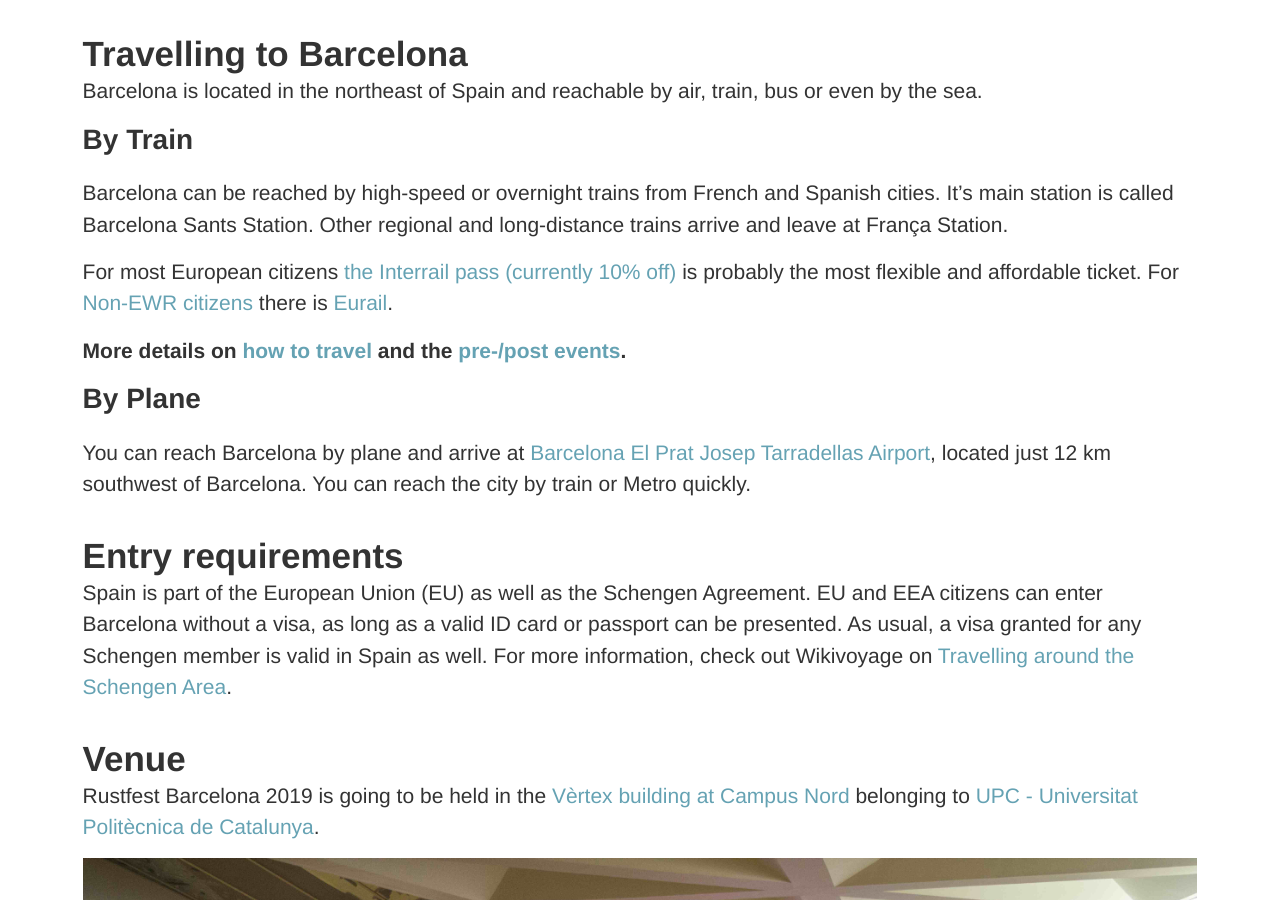
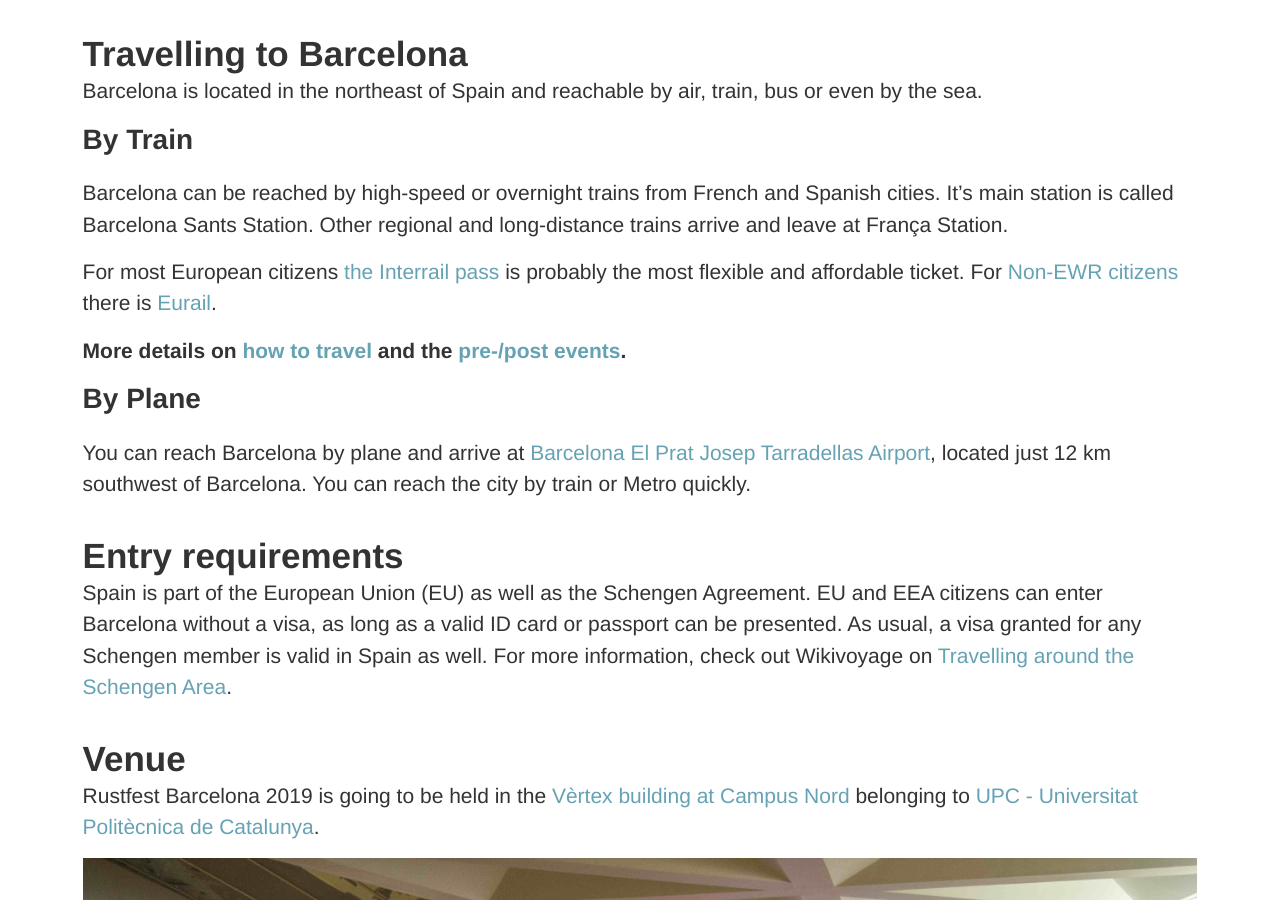
Before and after one commit to RustFestEU/barcelona.rustfest.eu, a Jekyll site: the page built from location.md, in a window 1280 px wide and 900 px high, scrolled down 1441 px. Built offline with Jekyll 4.4.1, drawn with Linux system fonts in a browser that asks for light colours; nearby versions of some CDN libraries; a script that is not in the unit is left out.

Commit message:
update the interrail 10% off link

```diff
--- a/location.md
+++ b/location.md
@@ -39,7 +39,7 @@
 It's main station is called Barcelona Sants Station.
 Other regional and long-distance trains arrive and leave at França Station.
 
-For most European citizens [the Interrail pass (currently 10% off)](https://www.interrail.eu/en/autumn-sale/global-pass) is probably the most flexible and affordable ticket.
+For most European citizens [the Interrail pass](https://www.interrail.eu/en/interrail-passes/global-pass) is probably the most flexible and affordable ticket.
 For [Non-EWR citizens](https://www.interrail.eu/en/help/ordering-pass/do-i-need-interrail-or-eurail-pass) there is [Eurail](https://www.eurail.com/en/eurail-passes/global-pass).
 
 **More details on [how to travel](https://blog.rustfest.eu/pre-post-conf-events-sustainable-train-travels) and the [pre-/post events](/pre_post_conf_events/).**
```
